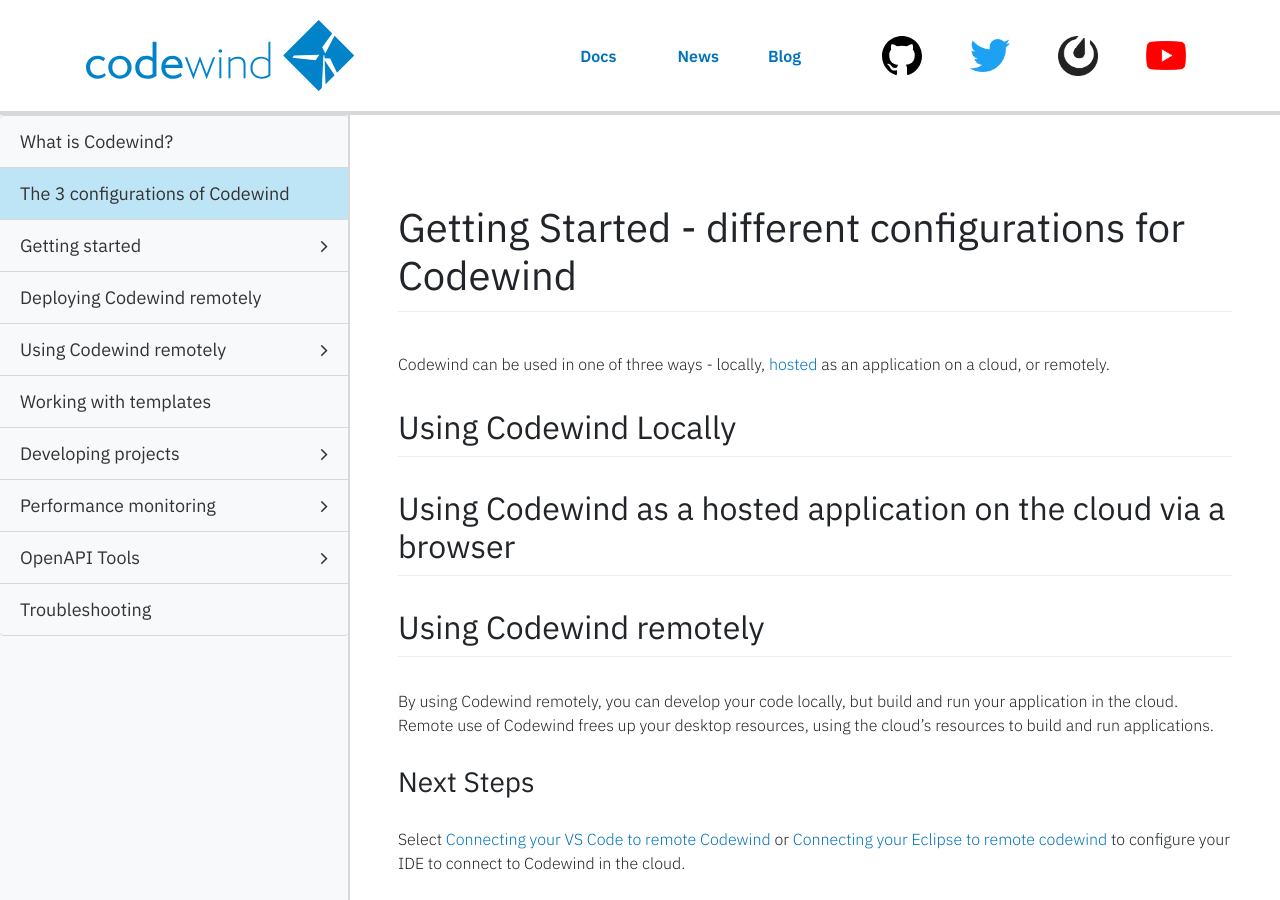
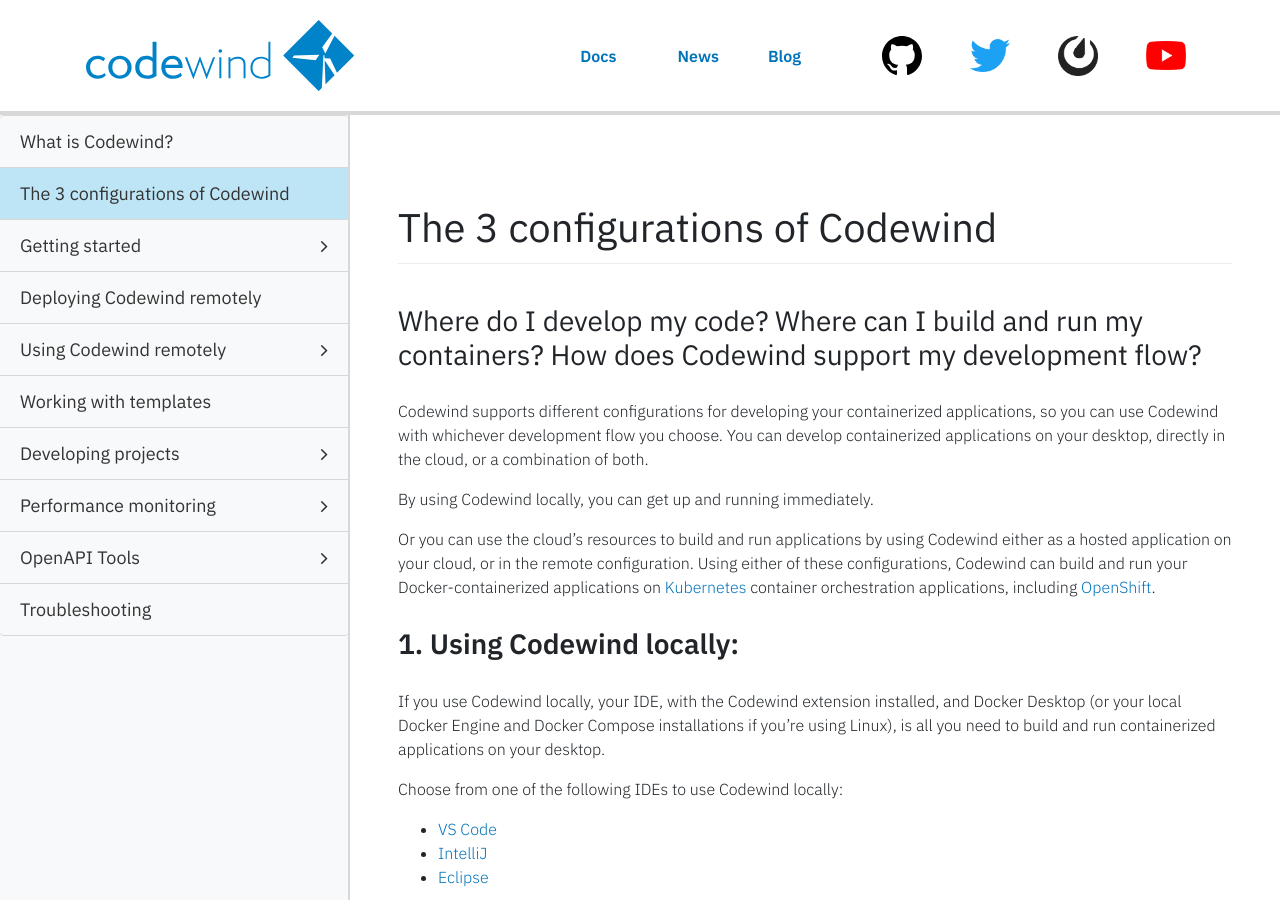
Before and after one commit to eclipse-archived/codewind-docs, a Jekyll site: the page built from docs/_documentations/getting-started-configs.md, in a window 1280 px wide and 900 px high. Built offline with Jekyll 4.4.1, drawn with Linux system fonts in a browser that asks for light colours; nearby versions of some CDN libraries; comment, search, counter and statistics services are not loaded; some of the changed text lies outside the part shown.

Commit message:
Content for new topic and flow with What Is Codewind topic
Signed-off-by: MelHopper <melanieh@uk.ibm.com>

```diff
--- a/docs/_documentations/getting-started-configs.md
+++ b/docs/_documentations/getting-started-configs.md
@@ -8,23 +8,47 @@ permalink: getting-started-configs
 type: document
 ---
 
-# Getting Started - different configurations for Codewind
-
-Codewind can be used in one of three ways - locally, [hosted](./che-installinfo.html) as an application on a cloud, or remotely.
+# The 3 configurations of Codewind
 
 
-## Using Codewind Locally
+### Where do I develop my code? Where can I build and run my containers? How does Codewind support my development flow?
+Codewind supports different configurations for developing your containerized applications, so you can use Codewind with whichever development flow you choose. You can develop containerized applications on your desktop, directly in the cloud, or a combination of both.
 
-## Using Codewind as a hosted application on the cloud via a browser
+By using Codewind locally, you can get up and running immediately.
 
-## Using Codewind remotely
+Or you can use the cloud's resources to build and run applications by using Codewind either as a hosted application on your cloud, or in the remote configuration. Using either of these configurations, Codewind can build and run your Docker-containerized applications on [Kubernetes](https://kubernetes.io/) container orchestration applications, including [OpenShift](https://www.openshift.com/).
 
-By using Codewind remotely, you can develop your code locally, but build and run your application in the cloud. Remote use of Codewind frees up your desktop resources, using the cloud's resources to build and run applications.
+### **1. Using Codewind locally:**
+If you use Codewind locally, your IDE, with the Codewind extension installed, and Docker Desktop (or your local Docker Engine and Docker Compose installations if you're using Linux), is all you need to build and run containerized applications on your desktop.
+
+Choose from one of the following IDEs to use Codewind locally:
+
+* [VS Code](./vsc-getting-started.html)
+* [IntelliJ](./intellij-getting-started.html)
+* [Eclipse](./eclipse-getting-started.html)
+
+### **2. Using Codewind as a hosted application on your cloud:**
+If you use Codewind as a hosted application on your cloud, both your IDE, with the Codewind extension installed, and your containerized applications are located in your cloud environment. Specifically, you deploy [Codewind for Eclipse Che](./che-installinfo.html) to your cloud, and use a browser window on your local machine to connect to the [Codewind for Eclipse Che](./che-installinfo.html) development environment.
 
 
+### **3. Using Codewind remotely:**
+If you use Codewind remotely, your IDE with the Codewind extension installed is hosted on your desktop, *but* the building and running of your microservice take place in your cloud environment. Using secure HTTPS connections, you connect to your multiple cloud-hosted microservices from the Codewind panel in your desktop-hosted IDE.
 
+You can use any of the following IDEs for the remote configuration:
+
+* [VS Code](./vsc-getting-started.html)
+* [IntelliJ](./intellij-getting-started.html)
+* [Eclipse](./eclipse-getting-started.html)
 
 
 ### Next Steps
 
-Select [Connecting your VS Code to remote Codewind](remotedeploy-vscode.html) or [Connecting your Eclipse to remote codewind](./remotedeploy-eclipse.html) to configure your IDE to connect to Codewind in the cloud.
+To get started with using Codewind, choose from one of the following tutorials:
+
+* [Using Codewind Locally](./local-codewind-overview.html).
+
+* [Using Codewind as a Hosted Application in your Cloud](./eclipseche-codewind-overview.html)
+
+* To use Codewind [remotely](./remote-codewind-overview.html), you must first install Codewind locally. Follow the Installing Codewind step of the tutorial [Using Codewind Locally](./local-codewind-overview.html) for your chosen IDE to set up Codewind on your local machine, and then proceed to either:
+  1. Deploy Codewind to your cloud if not already done so by you or a sysadmin/DevOps engineer. See tutorial [Deploying Codewind Remotely](./remote-deploying-codewind.html).
+  2. Connect your Codewind extension of your local desktop IDE to Codewind in your cloud by following the tutorial [Using Codewind Remotely](./remote-codewind-overview.html).
```
Also changed, not shown: docs/_documentations/overview.md (+21 -19 lines).
